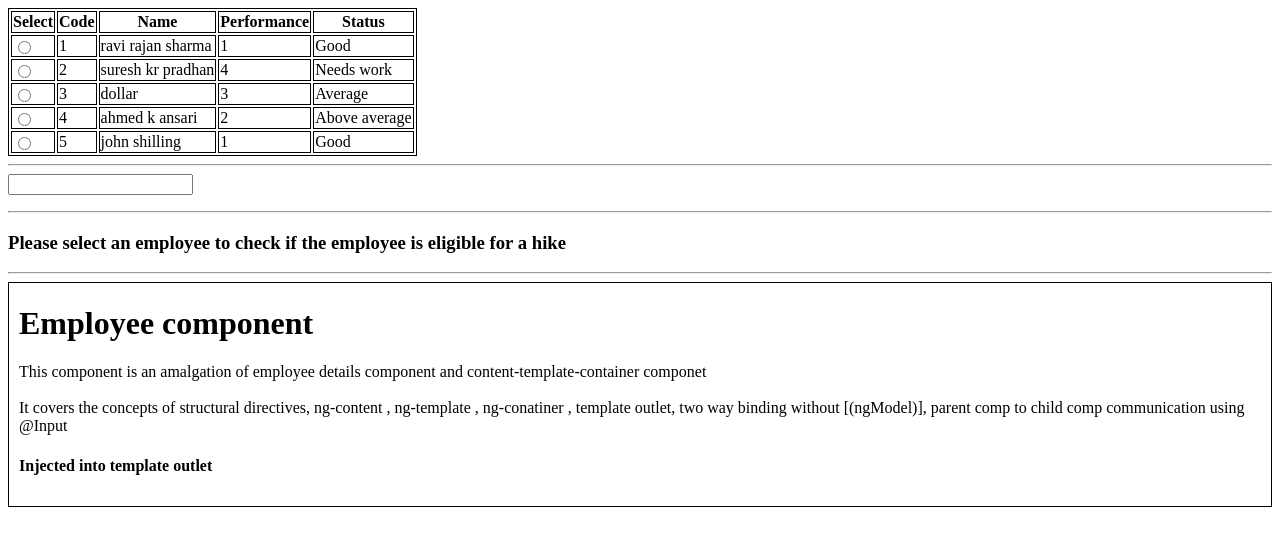
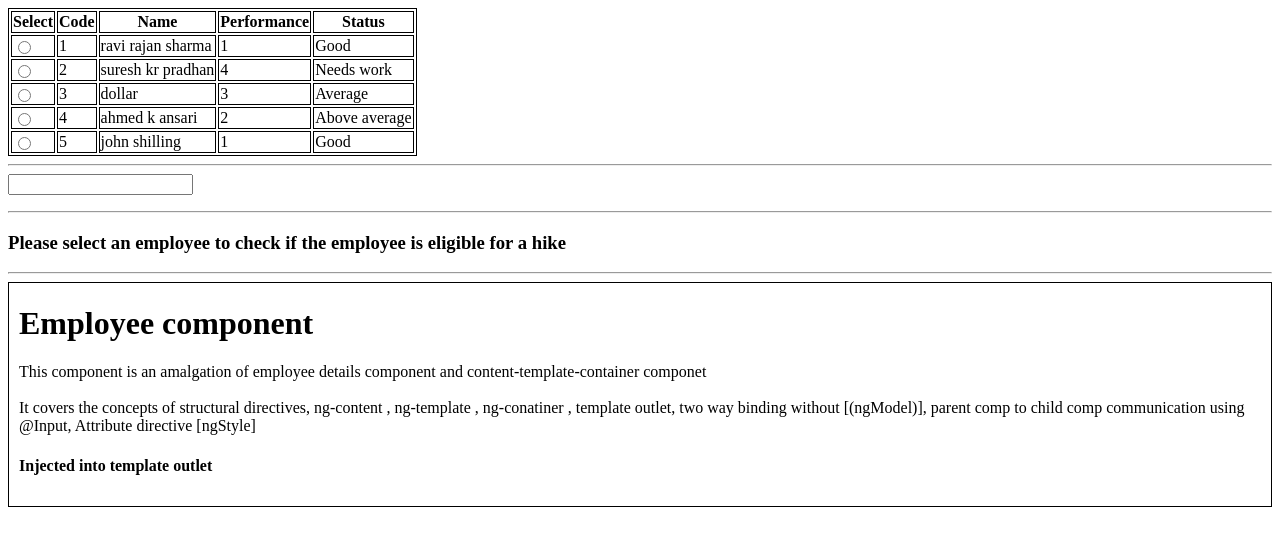
Before and after one commit to abhishek123mojumdar/angular-concepts, an Angular app: page / in a window 1280 px wide. Shown: the top 546 px of the page. Built offline with nearby package versions, Linux system fonts and the light colour scheme.

Commit message:
2 files modified

```diff
--- a/src/app/employee-component/employee-component.component.html
+++ b/src/app/employee-component/employee-component.component.html
@@ -32,5 +32,5 @@
   <h1>Employee component</h1>
   <div>This component is an amalgation of employee details component and content-template-container componet</div>
   <br/>
-  <span>It covers the concepts of structural directives, ng-content , ng-template , ng-conatiner , template outlet, two way binding without [(ngModel)], parent comp to child comp communication using @Input</span>
+  <span>It covers the concepts of structural directives, ng-content , ng-template , ng-conatiner , template outlet, two way binding without [(ngModel)], parent comp to child comp communication using @Input, Attribute directive [ngStyle]</span>
 </app-content-template-conatiner>
--- a/src/app/employee-component/employee-deatils/employee-deatils.component.ts
+++ b/src/app/employee-component/employee-deatils/employee-deatils.component.ts
@@ -1,20 +1,17 @@
-import { Component, OnInit, Input } from "@angular/core";
+import { Component, OnInit, Input } from '@angular/core';
 
 @Component({
-  selector: "app-employee-deatils",
-  templateUrl: "./employee-deatils.component.html",
-  styleUrls: ["./employee-deatils.component.css"]
+  selector: 'app-employee-deatils',
+  templateUrl: './employee-deatils.component.html',
+  styleUrls: ['./employee-deatils.component.css']
 })
 export class EmployeeDeatilsComponent implements OnInit {
   @Input() employeeDetail;
   constructor() {}
 
-  ngOnInit() {
-    console.log(this.employeeDetail);
-  }
+  ngOnInit() {}
 
   checkIfEMployeeEligible(empData) {
-    console.log(empData);
     if (empData.empSal < 1550000 && empData.empPerformance == 1) {
       return true;
     } else {
```
